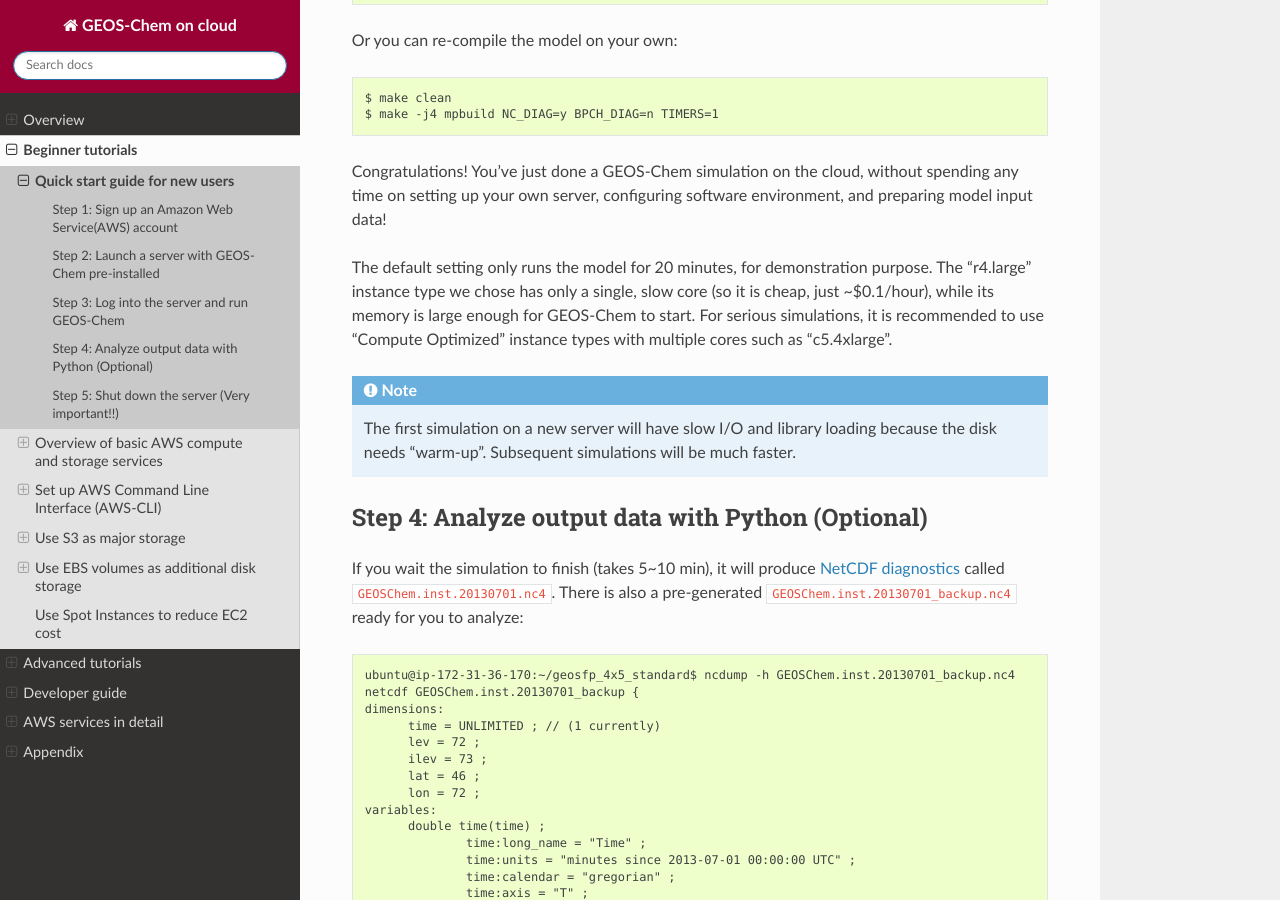
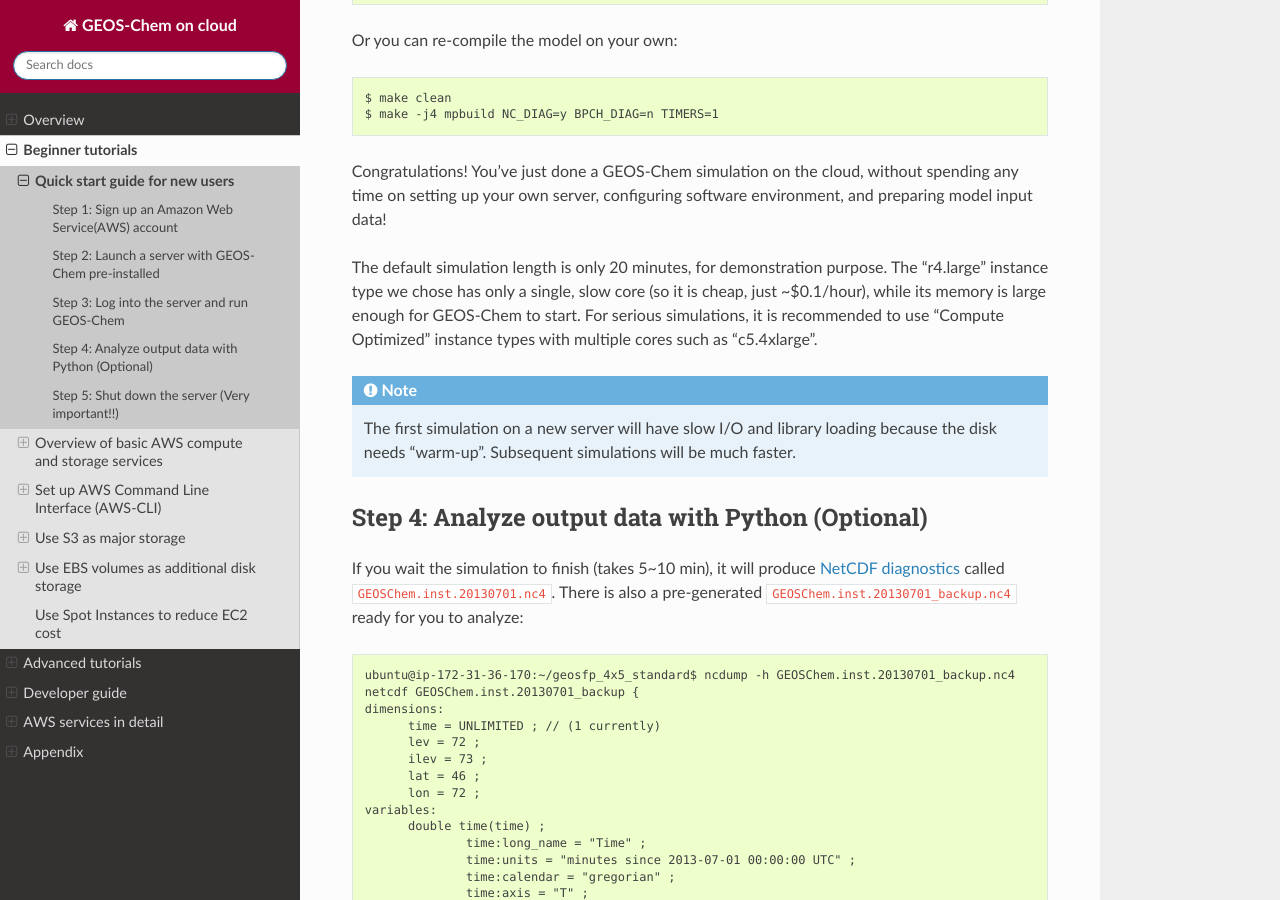
Before and after one commit to geoschem/geos-chem-cloud, a Sphinx documentation site: the page built from doc/source/chapter02_beginner-tutorial/quick-start.rst, in a window 1280 px wide and 900 px high, scrolled down 5399 px. Built offline with Sphinx 7.4.7 and the Read the Docs theme 2.0.0, drawn with Linux system fonts in a browser that asks for light colours; some of the changed text lies outside the part shown.

Commit message:
minor fix

```diff
--- a/doc/source/chapter02_beginner-tutorial/quick-start.rst
+++ b/doc/source/chapter02_beginner-tutorial/quick-start.rst
@@ -99,7 +99,7 @@ Or you can re-compile the model on your own::
 
 Congratulations! You’ve just done a GEOS-Chem simulation on the cloud, without spending any time on setting up your own server, configuring software environment, and preparing model input data!
 
-The default setting only runs the model for 20 minutes, for demonstration purpose. The "r4.large" instance type we chose has only a single, slow core (so it is cheap, just ~$0.1/hour), while its memory is large enough for GEOS-Chem to start. For serious simulations, it is recommended to use "Compute Optimized" instance types with multiple cores such as "c5.4xlarge".
+The default simulation length is only 20 minutes, for demonstration purpose. The "r4.large" instance type we chose has only a single, slow core (so it is cheap, just ~$0.1/hour), while its memory is large enough for GEOS-Chem to start. For serious simulations, it is recommended to use "Compute Optimized" instance types with multiple cores such as "c5.4xlarge".
 
 .. note::
   The first simulation on a new server will have slow I/O and library loading because the disk needs "warm-up". Subsequent simulations will be much faster.
@@ -125,7 +125,7 @@ If you wait the simulation to finish (takes 5~10 min), it will produce `NetCDF d
   		time:axis = "T" ;
 
 `Anaconda Python <https://www.anaconda.com/>`_ and `xarray <http://xarray.pydata.org>`_ are already installed on the server for analyzing all kinds of NetCDF files. If you are not familiar with Python and xarray, checkout my tutorial on
-`xarray for GEOS-Chem <http://gcpy-demo.readthedocs.io>`_. You can simply use `ipython` from the command line::
+`xarray for GEOS-Chem <http://gcpy-demo.readthedocs.io>`_. You can simply use ``ipython`` from the command line::
 
   ubuntu@ip-172-31-36-170:~/geosfp_4x5_standard$ ipython
   Python 3.6.4 |Anaconda, Inc.| (default, Jan 16 2018, 18:10:19)
```
Also changed, not shown: other parts of doc/source/chapter02_beginner-tutorial/quick-start.rst (+1 -1 lines).
